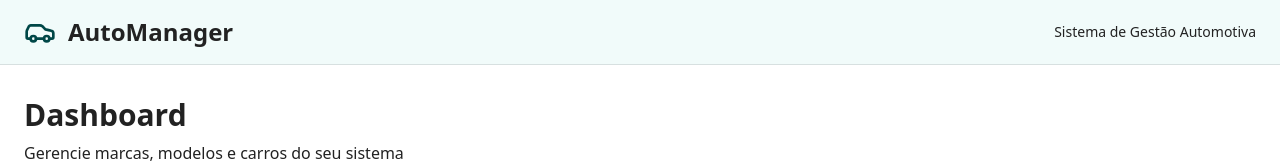
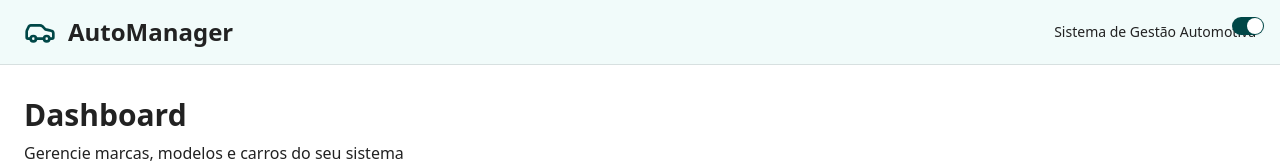
Before and after one commit to andreydantasvf/ws-work-teste-tecnico, a React (Vite) app in the folder frontend-reactjs/: page / in a window 1280 px wide. Shown: the top 163 px of the page. Built offline with nearby package versions, Linux system fonts and the light colour scheme; no server answers.

Commit message:
feat: add theme provider and toggle components for dark/light mode support

```diff
--- a/frontend-reactjs/package.json
+++ b/frontend-reactjs/package.json
@@ -19,6 +19,7 @@
     "@radix-ui/react-label": "^2.1.7",
     "@radix-ui/react-select": "^2.2.6",
     "@radix-ui/react-slot": "^1.2.3",
+    "@radix-ui/react-switch": "^1.2.6",
     "@tailwindcss/vite": "^4.1.12",
     "@tanstack/react-query": "^5.85.5",
     "@tanstack/react-table": "^8.21.3",
--- a/frontend-reactjs/src/App.tsx
+++ b/frontend-reactjs/src/App.tsx
@@ -1,15 +1,20 @@
-import { QueryProvider } from '@/lib/query-provider';
 import { Toaster } from '@/components/ui/sonner';
 import { AppRouter } from '@/routes/app-router';
-import '@/index.css';
+import { QueryProvider } from '@/lib/query-provider';
+
+import { ThemeToggle } from './components/theme-toggle';
+import './index.css';
 
 function App() {
   return (
     <QueryProvider>
-      <div className="min-h-screen w-full bg-slate-100">
+      <div className="absolute right-4 top-4">
+        <ThemeToggle />
+      </div>
+      <div className="min-h-screen w-full bg-background text-foreground">
         <AppRouter />
-        <Toaster />
       </div>
+      <Toaster />
     </QueryProvider>
   );
 }
--- /dev/null
+++ b/frontend-reactjs/src/components/theme-provider.tsx
@@ -0,0 +1,68 @@
+'use client';
+
+import { createContext, useEffect, useState } from 'react';
+
+type Theme = 'dark' | 'light' | 'system';
+
+type ThemeProviderProps = {
+  children: React.ReactNode;
+  defaultTheme?: Theme;
+  storageKey?: string;
+};
+
+type ThemeProviderState = {
+  theme: Theme;
+  setTheme: (theme: Theme) => void;
+};
+
+const initialState: ThemeProviderState = {
+  theme: 'system',
+  setTheme: () => null
+};
+
+/* eslint-disable-next-line react-refresh/only-export-components */
+export const ThemeProviderContext =
+  createContext<ThemeProviderState>(initialState);
+
+export function ThemeProvider({
+  children,
+  defaultTheme = 'system',
+  storageKey = 'vite-ui-theme',
+  ...props
+}: ThemeProviderProps) {
+  const [theme, setTheme] = useState<Theme>(
+    () => (localStorage.getItem(storageKey) as Theme) || defaultTheme
+  );
+
+  useEffect(() => {
+    const root = window.document.documentElement;
+
+    root.classList.remove('light', 'dark');
+
+    if (theme === 'system') {
+      const systemTheme = window.matchMedia('(prefers-color-scheme: dark)')
+        .matches
+        ? 'dark'
+        : 'light';
+
+      root.classList.add(systemTheme);
+      return;
+    }
+
+    root.classList.add(theme);
+  }, [theme]);
+
+  const value = {
+    theme,
+    setTheme: (theme: Theme) => {
+      localStorage.setItem(storageKey, theme);
+      setTheme(theme);
+    }
+  };
+
+  return (
+    <ThemeProviderContext.Provider {...props} value={value}>
+      {children}
+    </ThemeProviderContext.Provider>
+  );
+}
--- /dev/null
+++ b/frontend-reactjs/src/components/theme-toggle.tsx
@@ -0,0 +1,17 @@
+'use client';
+
+import { useTheme } from '@/hooks/use-theme';
+import { Switch } from '@/components/ui/switch';
+
+export function ThemeToggle() {
+  const { setTheme, theme } = useTheme();
+
+  return (
+    <Switch
+      checked={theme === 'dark'}
+      onCheckedChange={(checked) => {
+        setTheme(checked ? 'dark' : 'light');
+      }}
+    />
+  );
+}
--- /dev/null
+++ b/frontend-reactjs/src/components/ui/switch.tsx
@@ -0,0 +1,29 @@
+import * as React from "react"
+import * as SwitchPrimitive from "@radix-ui/react-switch"
+
+import { cn } from "@/lib/utils"
+
+function Switch({
+  className,
+  ...props
+}: React.ComponentProps<typeof SwitchPrimitive.Root>) {
+  return (
+    <SwitchPrimitive.Root
+      data-slot="switch"
+      className={cn(
+        "peer data-[state=checked]:bg-primary data-[state=unchecked]:bg-input focus-visible:border-ring focus-visible:ring-ring/50 dark:data-[state=unchecked]:bg-input/80 inline-flex h-[1.15rem] w-8 shrink-0 items-center rounded-full border border-transparent shadow-xs transition-all outline-none focus-visible:ring-[3px] disabled:cursor-not-allowed disabled:opacity-50",
+        className
+      )}
+      {...props}
+    >
+      <SwitchPrimitive.Thumb
+        data-slot="switch-thumb"
+        className={cn(
+          "bg-background dark:data-[state=unchecked]:bg-foreground dark:data-[state=checked]:bg-primary-foreground pointer-events-none block size-4 rounded-full ring-0 transition-transform data-[state=checked]:translate-x-[calc(100%-2px)] data-[state=unchecked]:translate-x-0"
+        )}
+      />
+    </SwitchPrimitive.Root>
+  )
+}
+
+export { Switch }
--- /dev/null
+++ b/frontend-reactjs/src/hooks/use-theme.ts
@@ -0,0 +1,11 @@
+import { useContext } from 'react';
+import { ThemeProviderContext } from '@/components/theme-provider';
+
+export const useTheme = () => {
+  const context = useContext(ThemeProviderContext);
+
+  if (context === undefined)
+    throw new Error('useTheme must be used within a ThemeProvider');
+
+  return context;
+};
--- a/frontend-reactjs/src/main.tsx
+++ b/frontend-reactjs/src/main.tsx
@@ -1,6 +1,8 @@
 import { StrictMode } from 'react';
 import { createRoot } from 'react-dom/client';
+
 import App from './App';
+import { ThemeProvider } from './components/theme-provider';
 
 const rootElement = document.getElementById('root');
 
@@ -10,6 +12,8 @@
 
 createRoot(rootElement).render(
   <StrictMode>
-    <App />
+    <ThemeProvider defaultTheme="dark" storageKey="vite-ui-theme">
+      <App />
+    </ThemeProvider>
   </StrictMode>
 );
```
Also changed, not shown: 1 other file (tests, documents, lock files or other folders).
